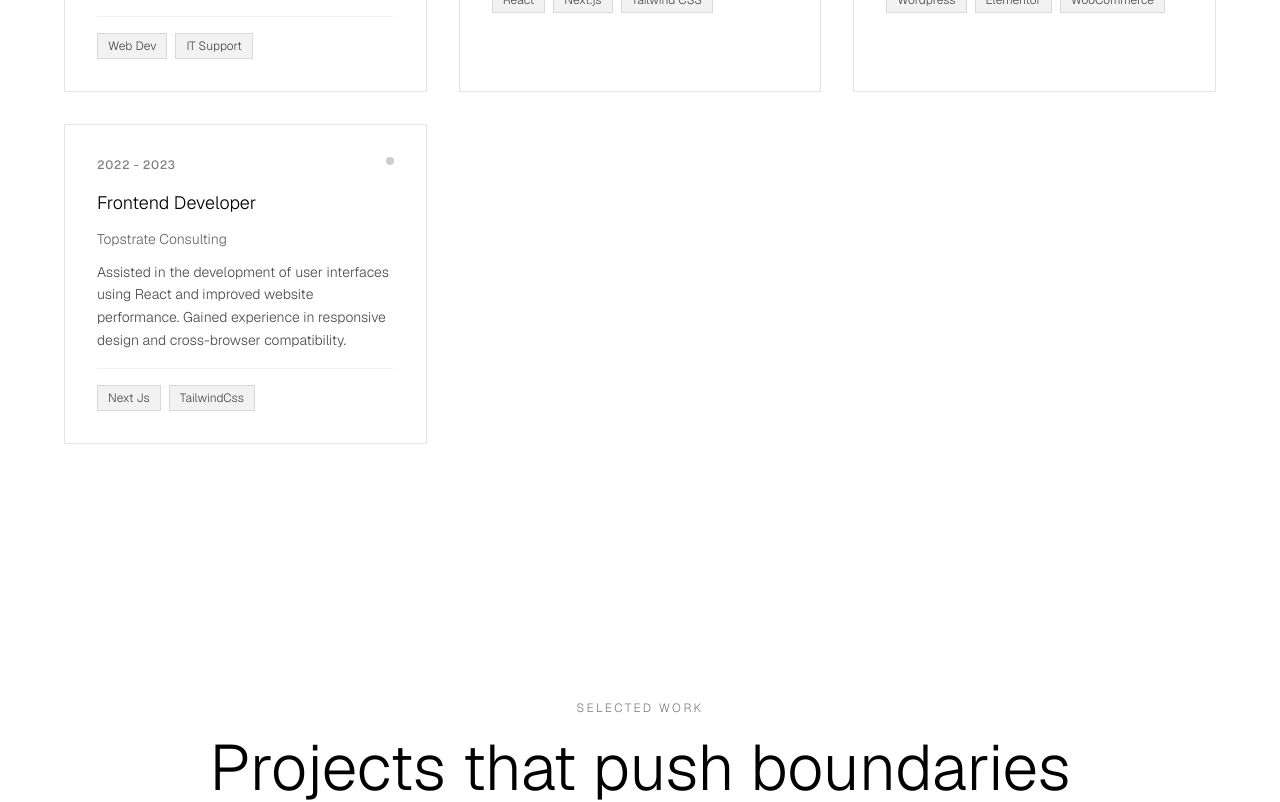
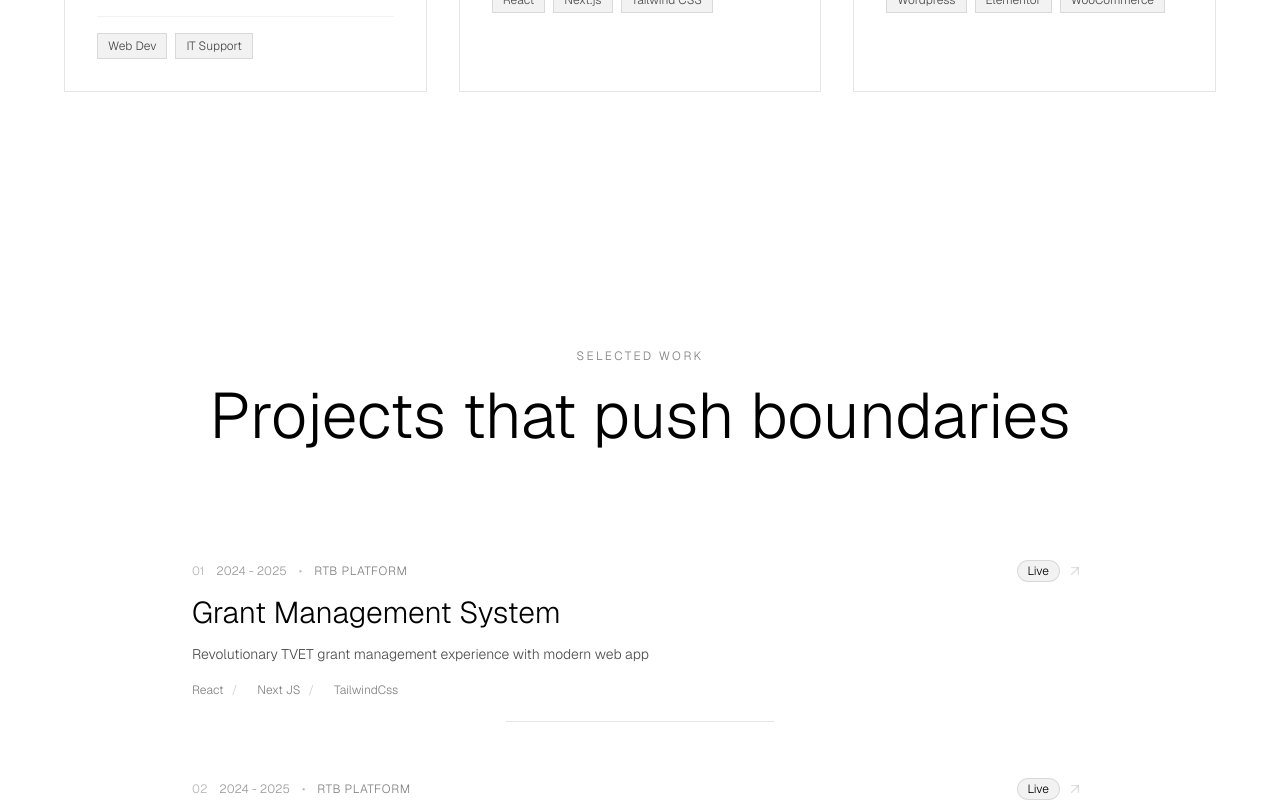
Before and after one commit to u-leslie/l3slie, a React (Vite) app: page / in a window 1280 px wide. Shown: the part 1380-2182 px from the top of the page. Built offline with nearby package versions, Linux system fonts and the light colour scheme.

Commit message:
Comment out Frontend Developer experience entry
Commented out the Frontend Developer entry for Topstrate Consulting in the data file.

```diff
--- a/src/constants/data.ts
+++ b/src/constants/data.ts
@@ -128,14 +128,14 @@ export const experiences = [
       "Working on cutting-edge web applications that drive social impact. Utilizing modern frontend technologies to create engaging user experiences.",
     tech: ["Wordpress","Elementor","WooCommerce"],
   },
-  {
-    year: "2022 - 2023",
-    title: "Frontend Developer",
-    company: "Topstrate Consulting",
-    description:
-      "Assisted in the development of user interfaces using React and improved website performance. Gained experience in responsive design and cross-browser compatibility.",
-    tech: ["Next Js","TailwindCss"],
-  },
+  // {
+  //   year: "2022 - 2023",
+  //   title: "Frontend Developer",
+  //   company: "Topstrate Consulting",
+  //   description:
+  //     "Assisted in the development of user interfaces using React and improved website performance. Gained experience in responsive design and cross-browser compatibility.",
+  //   tech: ["Next Js","TailwindCss"],
+  // },
   // {
   //   year: "2020 - 2021",
   //   title: "Full Stack Developer",
```
